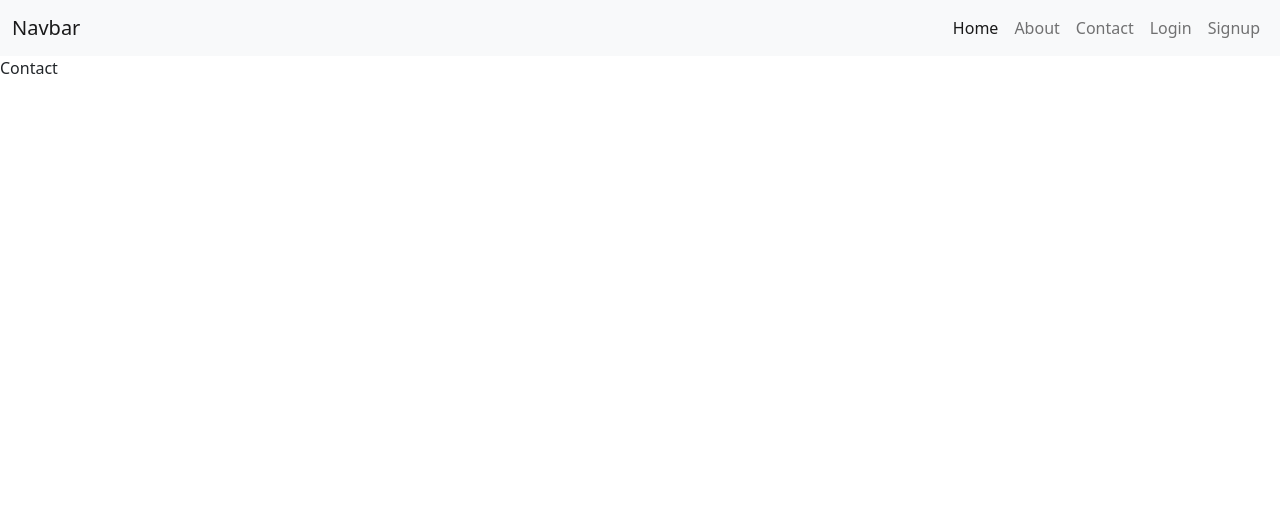
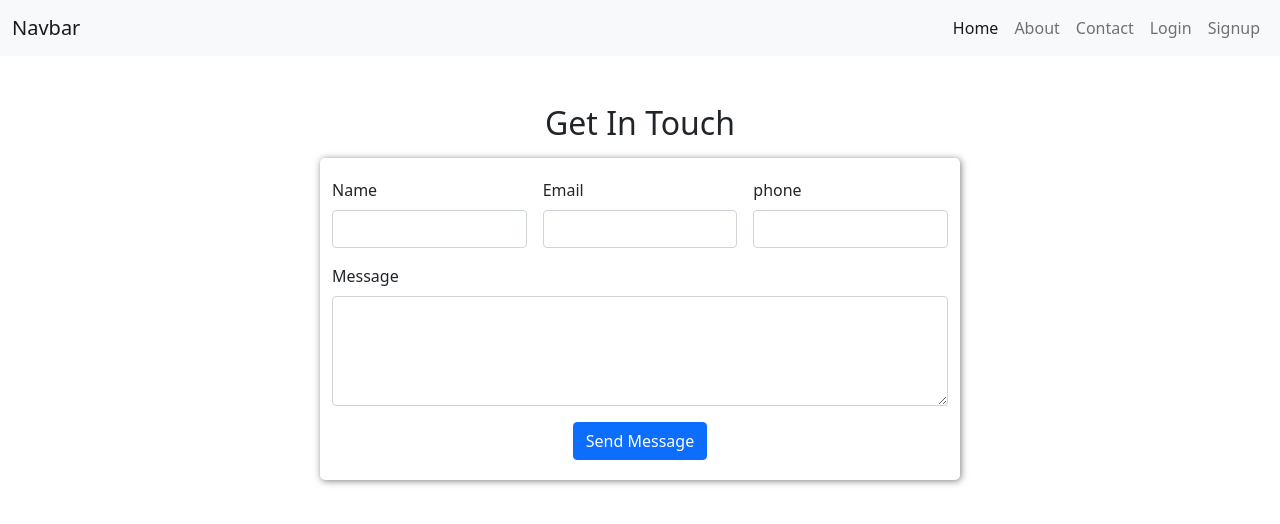
Before and after one commit to Ahtisham-Shakir/MERN, a React (Create React App) app in the folder client/: page /contact in a window 1280 px wide. Shown: the top 524 px of the page. Built offline with nearby package versions, Linux system fonts and the light colour scheme.

Commit message:
created contact page UI

```diff
--- a/client/src/components/Contact.js
+++ b/client/src/components/Contact.js
@@ -1,8 +1,56 @@
-import React from 'react'
+import React, { useState } from 'react'
 
 const Contact = () => {
+  const [contact, setContact] = useState({
+    name: '',
+    email: '',
+    phone: '',
+    message: ''
+  });
+
+  const handleChange = e => {
+    setContact({
+      ...contact,
+      [e.target.name]: e.target.value
+    })
+  }
+
+  const handleSubmit = e => {
+    e.preventDefault();
+    console.log(contact);
+  }
+
+
   return (
-    <div>Contact</div>
+    <>
+      <h2 className='text-center mt-5'>Get In Touch</h2>
+      <div className='container w-50 box mt-3'>
+        <form className="row g-3" onSubmit={handleSubmit}>
+
+          <div className="col-md-4">
+            <label htmlFor="inputEmail4" className="form-label">Name</label>
+            <input type="text" name='name' value={contact.name} onChange={handleChange} className="form-control" id="inputEmail4" />
+          </div>
+          <div className="col-md-4">
+            <label htmlFor="inputEmail4" className="form-label">Email</label>
+            <input type="email" name='email' value={contact.email} onChange={handleChange} className="form-control" id="inputEmail4" />
+          </div>
+          <div className="col-md-4">
+            <label htmlFor="inputEmail4" className="form-label">phone</label>
+            <input type="number" name='phone' value={contact.phone} onChange={handleChange} className="form-control" id="inputEmail4" />
+          </div>
+
+          <div className="col-md-12">
+            <label htmlFor="message" className="form-label">Message</label>
+            <textarea name='message' rows='4' value={contact.message} onChange={handleChange} className="form-control" id="message" />
+          </div>
+
+          <div className="col-12 text-center">
+            <button type="submit" className="btn btn-primary">Send Message</button>
+          </div>
+        </form>
+      </div>
+    </>
   )
 }
 
```
